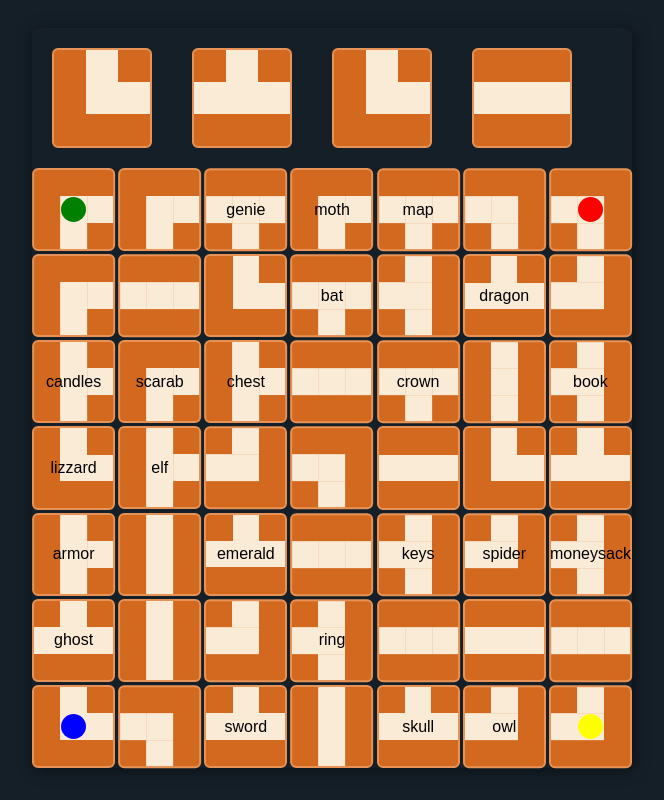
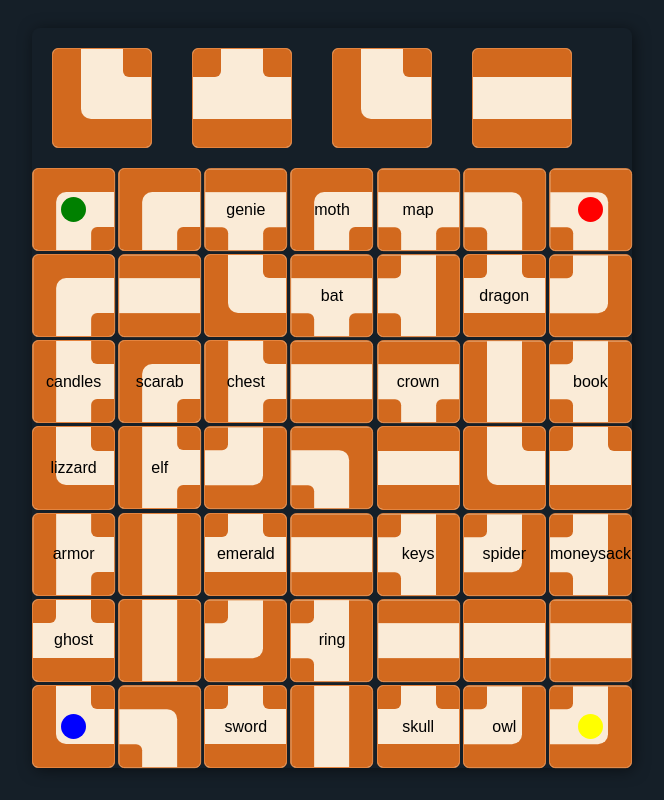
Before and after one commit to vforteli/maze, a React (Vite) app in the folder frontend/: page / in a window 1280 px wide. Shown: the whole page, without its empty margins (308-972 px from the left). Built offline with nearby package versions, Linux system fonts and the light colour scheme.

Commit message:
eh, well, back to layers it is

```diff
--- a/frontend/src/board/Board.tsx
+++ b/frontend/src/board/Board.tsx
@@ -1,6 +1,6 @@
 import "./Board.scss";
 import React from "react";
-import { CellMemoized, CellProps, directions, ICell, LCell, TCell } from "./Cell";
+import { CellMemoized, CellProps, directions } from "./Cell";
 import { getRandomInteger, shuffleArray } from "../utils";
 import { fixedCells, movableCells } from "./Cells";
 
@@ -37,13 +37,13 @@ const Board = () => {
           <CellMemoized {...playerCell} />
         </div>
         <div style={{ width: 100, margin: 20 }}>
-          <CellMemoized openings={TCell} rotation={0} />
+          <CellMemoized type="T" rotation={0} />
         </div>
         <div style={{ width: 100, margin: 20 }}>
-          <CellMemoized openings={LCell} rotation={0} />
+          <CellMemoized type="L" rotation={0} />
         </div>
         <div style={{ width: 100, margin: 20 }}>
-          <CellMemoized openings={ICell} rotation={0} />
+          <CellMemoized type="I" rotation={0} />
         </div>
       </div>
       <div className="board">
--- a/frontend/src/board/Cell.scss
+++ b/frontend/src/board/Cell.scss
@@ -9,18 +9,65 @@
     left: 0;
     z-index: 10;
   }
+
   .cell {
-    background-color: chocolate;
-    border: 2px solid lighten(chocolate, 15);
+    overflow: hidden;
+    background-color: antiquewhite;
+    border: 1px solid lighten(chocolate, 10);
     border-radius: 6px;
     aspect-ratio: 1;
 
     display: grid;
-    grid-template-columns: 1fr 1fr 1fr;
-    grid-template-rows: 1fr 1fr 1fr;
+    grid-template-columns: 1fr 1.5fr 1fr;
+    grid-template-rows: 1fr 1.5fr 1fr;
 
-    .road {
+    .top-left {
+      background-color: chocolate;
+      grid-column: 1;
+      grid-row: 1;
+      border-bottom-right-radius: 6px;
+    }
+
+    .top-right {
+      background-color: chocolate;
+      grid-column: 3;
+      grid-row: 1;
+      border-bottom-left-radius: 6px;
+    }
+
+    .top {
+      background-color: chocolate;
+      grid-row: 1;
+      grid-column: span 3;
+    }
+
+    .bottom {
+      background-color: chocolate;
+      grid-row: 3;
+      grid-column: span 3;
+    }
+
+    .l-1 {
+      z-index: 10;
+      background-color: chocolate;
+      grid-column: 1/4;
+      grid-row: 1/4;
+    }
+
+    .l-2 {
+      z-index: 15;
       background-color: antiquewhite;
+      border-bottom-left-radius: 10px;
+      grid-column: 2/4;
+      grid-row: 1/3;
+    }
+
+    .l-3 {
+      z-index: 20;
+      background-color: chocolate;
+      border-bottom-left-radius: 6px;
+      grid-column: 3/3;
+      grid-row: 1/1;
     }
   }
 }
--- a/frontend/src/board/Cell.tsx
+++ b/frontend/src/board/Cell.tsx
@@ -8,8 +8,10 @@ export const LCell: Direction[] = [0, 90];
 export const TCell: Direction[] = [0, 90, 270];
 export const ICell: Direction[] = [90, 270];
 
+export type CellType = "T" | "L" | "I";
+
 export type CellProps = {
-  openings: readonly Direction[];
+  type: CellType;
   rotation: Direction;
   content?: ReactNode | undefined;
 };
@@ -19,15 +21,26 @@ const Cell = (props: CellProps) => {
     <div className="cell-container">
       <div className="content">{props.content}</div>
       <div className="cell" style={{ transform: `rotate(${props.rotation}deg)` }}>
-        <div />
-        {props.openings.includes(0) ? <div className="road" /> : <div />}
-        <div />
-        {props.openings.includes(270) ? <div className="road" /> : <div />}
-        <div className="road" />
-        {props.openings.includes(90) ? <div className="road" /> : <div />}
-        <div />
-        {props.openings.includes(180) ? <div className="road" /> : <div />}
-        <div />
+        {props.type === "T" && (
+          <>
+            <div className="top-left" />
+            <div className="top-right" />
+            <div className="bottom" />
+          </>
+        )}
+        {props.type === "L" && (
+          <>
+            <div className="l-1" />
+            <div className="l-2" />
+            <div className="l-3" />
+          </>
+        )}
+        {props.type === "I" && (
+          <>
+            <div className="top" />
+            <div className="bottom" />
+          </>
+        )}
       </div>
     </div>
   );
--- a/frontend/src/board/Cells.tsx
+++ b/frontend/src/board/Cells.tsx
@@ -1,4 +1,4 @@
-import { CellProps, ICell, LCell, TCell } from "./Cell";
+import { CellProps } from "./Cell";
 import { ItemCellMemoized } from "./ItemCell";
 import { StartingCellMemoized } from "./StartingCell";
 
@@ -35,13 +35,13 @@ export type Thing = (typeof things)[number];
  * These are the fixes cells which cannot be moved
  */
 export const fixedCells: readonly (CellProps | undefined)[] = [
-  { openings: LCell, rotation: 90, content: <StartingCellMemoized color="green" /> },
+  { type: "L", rotation: 90, content: <StartingCellMemoized color="green" /> },
   undefined,
-  { openings: TCell, rotation: 180, content: <ItemCellMemoized item="genie" /> },
+  { type: "T", rotation: 180, content: <ItemCellMemoized item="genie" /> },
   undefined,
-  { openings: TCell, rotation: 180, content: <ItemCellMemoized item="map" /> },
+  { type: "T", rotation: 180, content: <ItemCellMemoized item="map" /> },
   undefined,
-  { openings: LCell, rotation: 180, content: <StartingCellMemoized color="red" /> },
+  { type: "L", rotation: 180, content: <StartingCellMemoized color="red" /> },
   undefined,
   undefined,
   undefined,
@@ -49,13 +49,13 @@ export const fixedCells: readonly (CellProps | undefined)[] = [
   undefined,
   undefined,
   undefined,
-  { openings: TCell, rotation: 90, content: <ItemCellMemoized item="candles" /> },
+  { type: "T", rotation: 90, content: <ItemCellMemoized item="candles" /> },
   undefined,
-  { openings: TCell, rotation: 90, content: <ItemCellMemoized item="chest" /> },
+  { type: "T", rotation: 90, content: <ItemCellMemoized item="chest" /> },
   undefined,
-  { openings: TCell, rotation: 180, content: <ItemCellMemoized item="crown" /> },
+  { type: "T", rotation: 180, content: <ItemCellMemoized item="crown" /> },
   undefined,
-  { openings: TCell, rotation: 270, content: <ItemCellMemoized item="book" /> },
+  { type: "T", rotation: 270, content: <ItemCellMemoized item="book" /> },
   undefined,
   undefined,
   undefined,
@@ -63,13 +63,13 @@ export const fixedCells: readonly (CellProps | undefined)[] = [
   undefined,
   undefined,
   undefined,
-  { openings: TCell, rotation: 90, content: <ItemCellMemoized item="armor" /> },
+  { type: "T", rotation: 90, content: <ItemCellMemoized item="armor" /> },
   undefined,
-  { openings: TCell, rotation: 0, content: <ItemCellMemoized item="emerald" /> },
+  { type: "T", rotation: 0, content: <ItemCellMemoized item="emerald" /> },
   undefined,
-  { openings: TCell, rotation: 270, content: <ItemCellMemoized item="keys" /> },
+  { type: "T", rotation: 270, content: <ItemCellMemoized item="keys" /> },
   undefined,
-  { openings: TCell, rotation: 270, content: <ItemCellMemoized item="moneysack" /> },
+  { type: "T", rotation: 270, content: <ItemCellMemoized item="moneysack" /> },
   undefined,
   undefined,
   undefined,
@@ -77,13 +77,13 @@ export const fixedCells: readonly (CellProps | undefined)[] = [
   undefined,
   undefined,
   undefined,
-  { openings: LCell, rotation: 0, content: <StartingCellMemoized color="blue" /> },
+  { type: "L", rotation: 0, content: <StartingCellMemoized color="blue" /> },
   undefined,
-  { openings: TCell, rotation: 0, content: <ItemCellMemoized item="sword" /> },
+  { type: "T", rotation: 0, content: <ItemCellMemoized item="sword" /> },
   undefined,
-  { openings: TCell, rotation: 0, content: <ItemCellMemoized item="skull" /> },
+  { type: "T", rotation: 0, content: <ItemCellMemoized item="skull" /> },
   undefined,
-  { openings: LCell, rotation: 270, content: <StartingCellMemoized color="yellow" /> },
+  { type: "L", rotation: 270, content: <StartingCellMemoized color="yellow" /> },
 ];
 
 /**
@@ -91,49 +91,40 @@ export const fixedCells: readonly (CellProps | undefined)[] = [
  * Note that one is left out for the player
  */
 export const movableCells: readonly (Omit<CellProps, "rotation"> | undefined)[] = [
-  { openings: TCell, content: <ItemCellMemoized item="ring" /> },
-  { openings: TCell, content: <ItemCellMemoized item="ghost" /> },
-  { openings: TCell, content: <ItemCellMemoized item="dragon" /> },
-  { openings: TCell, content: <ItemCellMemoized item="bat" /> },
-  { openings: TCell, content: <ItemCellMemoized item="elf" /> },
-  { openings: TCell },
-  { openings: TCell }, // hmm is this the correct one? count them...
+  { type: "T", content: <ItemCellMemoized item="ring" /> },
+  { type: "T", content: <ItemCellMemoized item="ghost" /> },
+  { type: "T", content: <ItemCellMemoized item="dragon" /> },
+  { type: "T", content: <ItemCellMemoized item="bat" /> },
+  { type: "T", content: <ItemCellMemoized item="elf" /> },
+  { type: "T" },
+  { type: "T" }, // hmm is this the correct one? count them...
 
-  { openings: ICell },
-  { openings: ICell },
-  { openings: ICell },
-  { openings: ICell },
-  { openings: ICell },
-  { openings: ICell },
-  { openings: ICell },
-  { openings: ICell },
-  { openings: ICell },
-  { openings: ICell },
-  { openings: ICell },
+  { type: "I" },
+  { type: "I" },
+  { type: "I" },
+  { type: "I" },
+  { type: "I" },
+  { type: "I" },
+  { type: "I" },
+  { type: "I" },
+  { type: "I" },
+  { type: "I" },
+  { type: "I" },
 
-  { openings: LCell, content: <ItemCellMemoized item="lizzard" /> },
-  { openings: LCell, content: <ItemCellMemoized item="owl" /> },
-  { openings: LCell, content: <ItemCellMemoized item="moth" /> },
-  { openings: LCell, content: <ItemCellMemoized item="spider" /> },
-  { openings: LCell, content: <ItemCellMemoized item="scarab" /> },
-  { openings: LCell },
-  { openings: LCell },
-  { openings: LCell },
-  { openings: LCell },
-  { openings: LCell },
-  { openings: LCell },
-  { openings: LCell },
-  { openings: LCell },
-  { openings: LCell },
-  { openings: LCell },
-  { openings: LCell },
+  { type: "L", content: <ItemCellMemoized item="lizzard" /> },
+  { type: "L", content: <ItemCellMemoized item="owl" /> },
+  { type: "L", content: <ItemCellMemoized item="moth" /> },
+  { type: "L", content: <ItemCellMemoized item="spider" /> },
+  { type: "L", content: <ItemCellMemoized item="scarab" /> },
+  { type: "L" },
+  { type: "L" },
+  { type: "L" },
+  { type: "L" },
+  { type: "L" },
+  { type: "L" },
+  { type: "L" },
+  { type: "L" },
+  { type: "L" },
+  { type: "L" },
+  { type: "L" },
 ];
-
-/*
-
-6 or 7? * T
-16 * fixed
-11 * I
-16 * L
-
-*/
```
